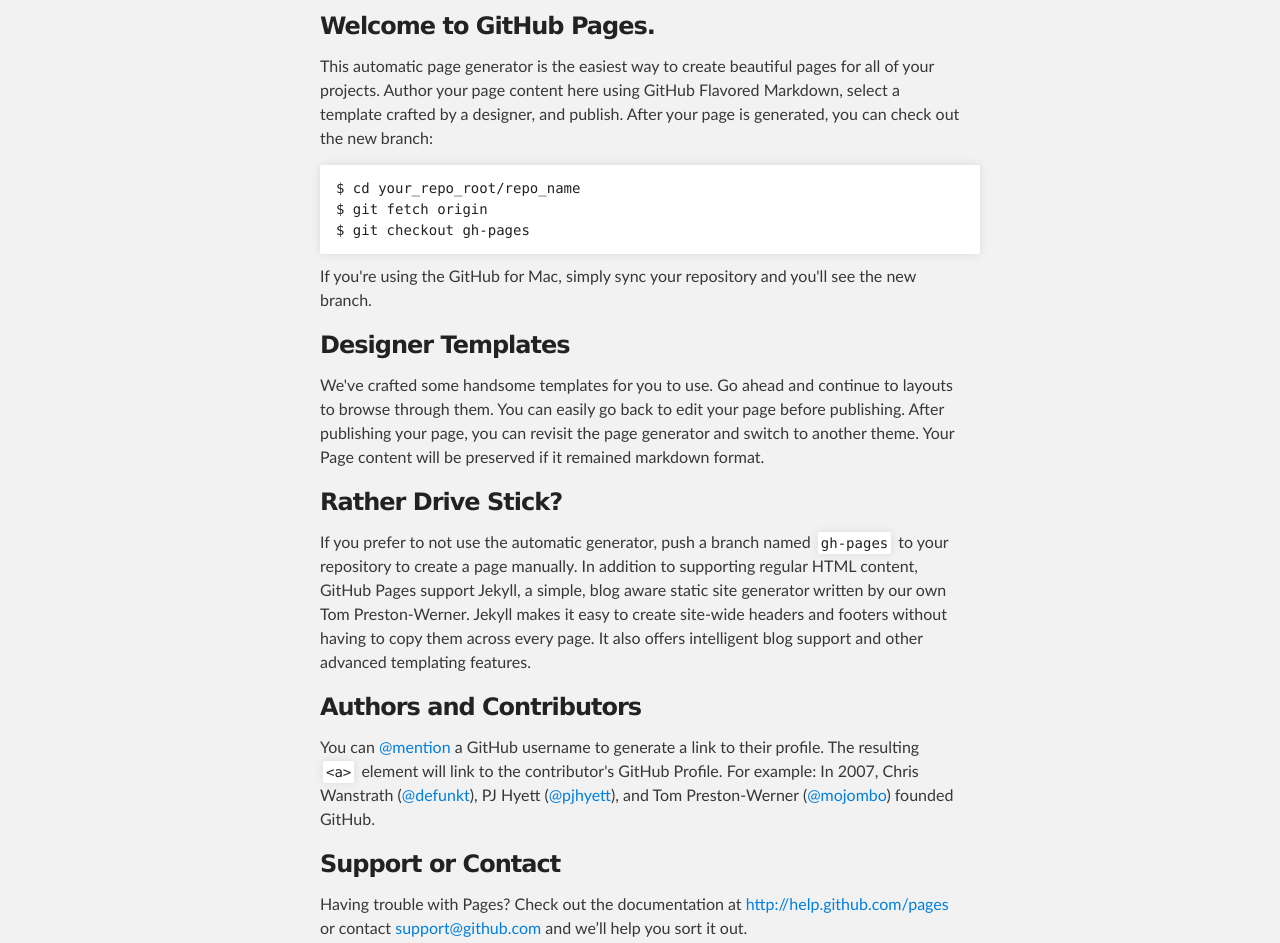
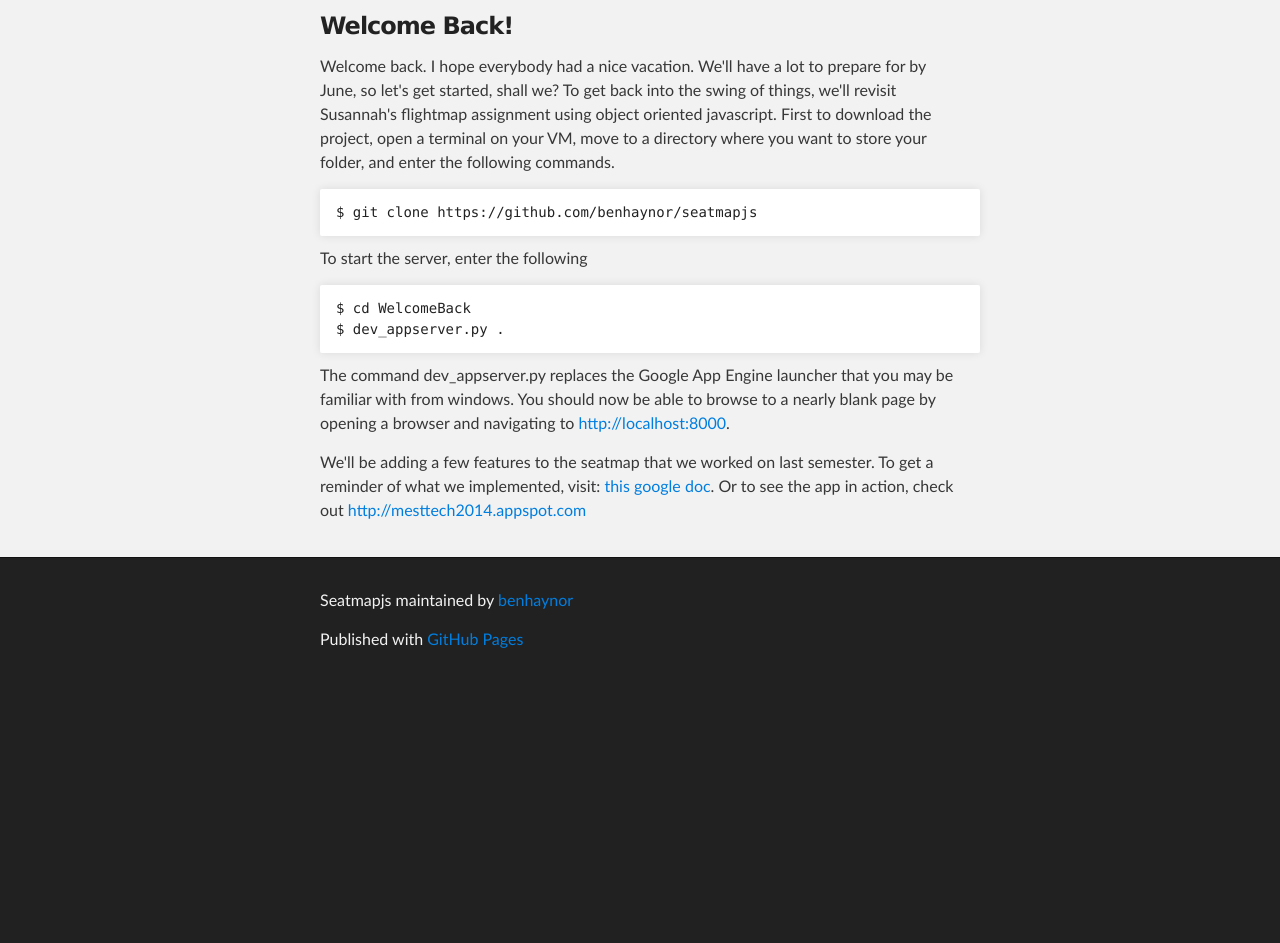
Before and after one commit to benhaynor/seatmapjs, a plain HTML site: page index.html in a window 1280 px wide. Shown: the part 288-1231 px from the top of the page. After the commit the page ends 974 px from the top, so only its background shows below. Drawn offline with Linux system fonts and the light colour scheme.

```diff
--- a/index.html
+++ b/index.html
@@ -31,32 +31,22 @@
     <!-- MAIN CONTENT -->
     <div id="main_content_wrap" class="outer">
       <section id="main_content" class="inner">
-        <h3>Welcome to GitHub Pages.</h3>
+        <h3>Welcome Back!</h3>
 
-<p>This automatic page generator is the easiest way to create beautiful pages for all of your projects. Author your page content here using GitHub Flavored Markdown, select a template crafted by a designer, and publish. After your page is generated, you can check out the new branch:</p>
+<p>Welcome back.  I hope everybody had a nice vacation.  We'll have a lot to prepare for by June, so let's get started, shall we?  To get back into the swing of things, we'll revisit Susannah's flightmap assignment using object oriented javascript.  First to download the project, open a terminal on your VM, move to a directory where you want to store your folder, and enter the following commands.</p>
 
-<pre><code>$ cd your_repo_root/repo_name
-$ git fetch origin
-$ git checkout gh-pages
+<pre><code>$ git clone https://github.com/benhaynor/seatmapjs
 </code></pre>
 
-<p>If you're using the GitHub for Mac, simply sync your repository and you'll see the new branch.</p>
+<p>To start the server, enter the following</p>
 
-<h3>Designer Templates</h3>
+<pre><code>$ cd WelcomeBack
+$ dev_appserver.py .
+</code></pre>
 
-<p>We've crafted some handsome templates for you to use. Go ahead and continue to layouts to browse through them. You can easily go back to edit your page before publishing. After publishing your page, you can revisit the page generator and switch to another theme. Your Page content will be preserved if it remained markdown format.</p>
+<p>The command dev_appserver.py replaces the Google App Engine launcher that you may be familiar with from windows. You should now be able to browse to a nearly blank page by opening a browser and navigating to <a href="http://localhost:8000">http://localhost:8000</a>.</p>
 
-<h3>Rather Drive Stick?</h3>
-
-<p>If you prefer to not use the automatic generator, push a branch named <code>gh-pages</code> to your repository to create a page manually. In addition to supporting regular HTML content, GitHub Pages support Jekyll, a simple, blog aware static site generator written by our own Tom Preston-Werner. Jekyll makes it easy to create site-wide headers and footers without having to copy them across every page. It also offers intelligent blog support and other advanced templating features.</p>
-
-<h3>Authors and Contributors</h3>
-
-<p>You can <a href="https://github.com/blog/821" class="user-mention">@mention</a> a GitHub username to generate a link to their profile. The resulting <code>&lt;a&gt;</code> element will link to the contributor's GitHub Profile. For example: In 2007, Chris Wanstrath (<a href="https://github.com/defunkt" class="user-mention">@defunkt</a>), PJ Hyett (<a href="https://github.com/pjhyett" class="user-mention">@pjhyett</a>), and Tom Preston-Werner (<a href="https://github.com/mojombo" class="user-mention">@mojombo</a>) founded GitHub.</p>
-
-<h3>Support or Contact</h3>
-
-<p>Having trouble with Pages? Check out the documentation at <a href="http://help.github.com/pages">http://help.github.com/pages</a> or contact <a href="mailto:support@github.com">support@github.com</a> and we’ll help you sort it out.</p>
+<p>We'll be adding a few features to the seatmap that we worked on last semester.  To get a reminder of what we implemented, visit: <a href="https://docs.google.com/document/d/1gd4rXCZBkmmFetru-ujxYTomVgNChCFfySLks__gcBU/edit">this google doc</a>.  Or to see the app in action, check out <a href="http://mesttech2014.appspot.com/">http://mesttech2014.appspot.com</a></p>
       </section>
     </div>
 
```
Also changed, not shown: params.json (+1 -1 lines).
